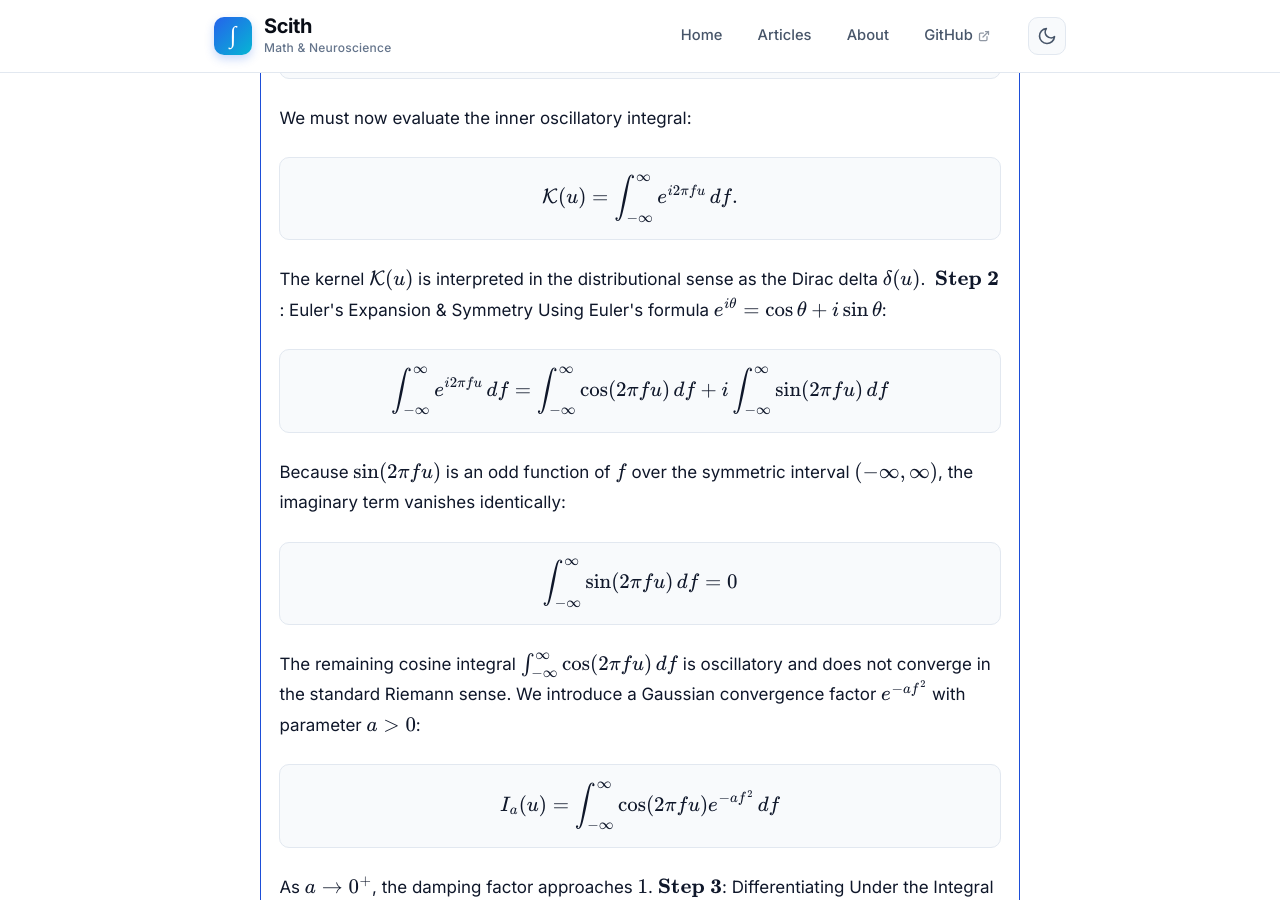
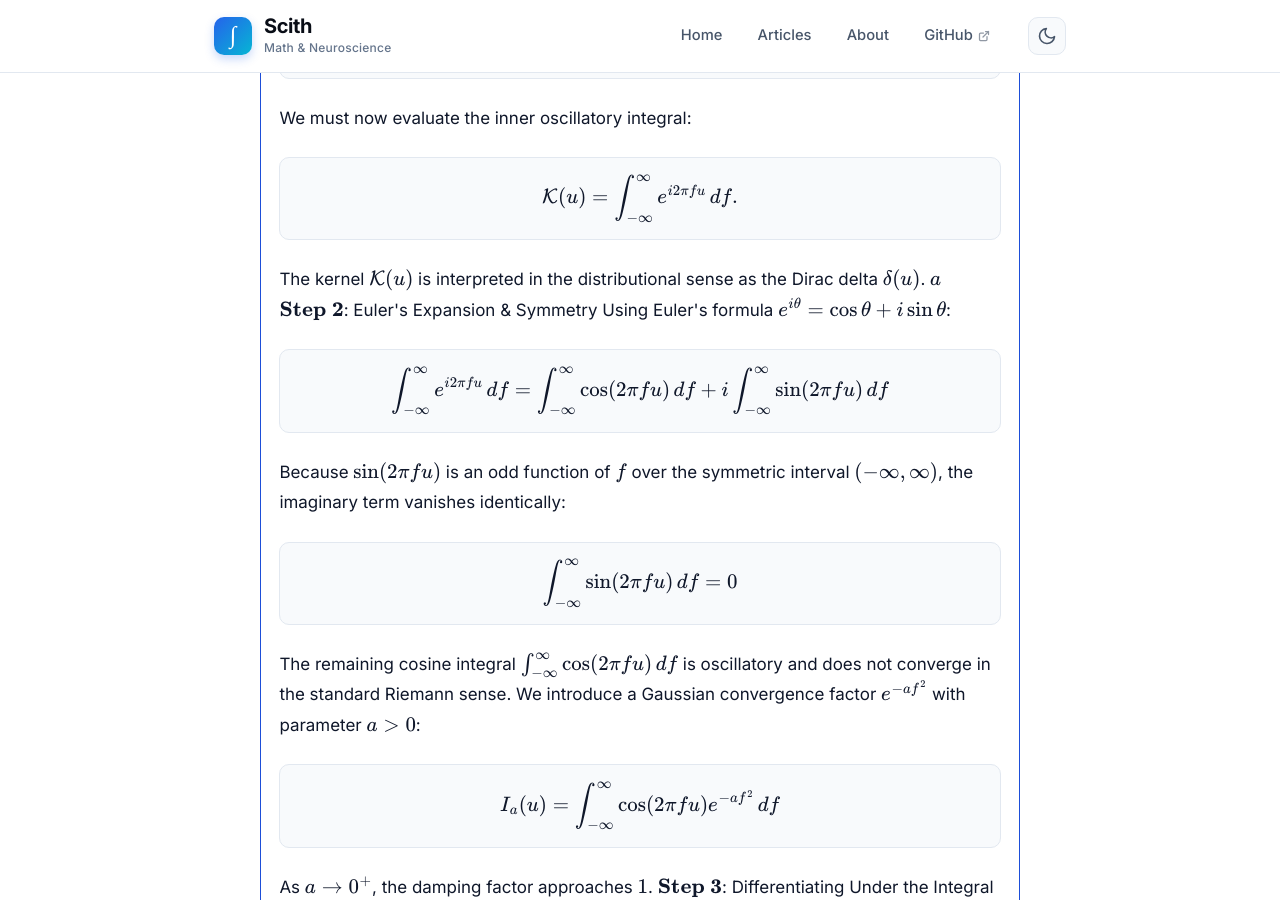
Before and after one commit to yashmrsawant/yashmrsawant.github.io, a Jekyll site: the page built from _posts/2026-04-01-the-fourier-transform-theory-proofs-and-neural-applications.md, in a window 1280 px wide and 900 px high, scrolled down 8214 px. Built offline with Jekyll 4.4.1, drawn with Linux system fonts in a browser that asks for light colours.

Commit message:
Auto-commit: Update blog 2026-10-18 12:21:21

```diff
--- a/_posts/2026-04-01-the-fourier-transform-theory-proofs-and-neural-applications.md
+++ b/_posts/2026-04-01-the-fourier-transform-theory-proofs-and-neural-applications.md
@@ -294,7 +294,7 @@ $$
 The kernel \(\mathcal{K}(u)\) is interpreted in the distributional sense as the Dirac delta \(\delta(u)\).
 
 
-$\\$
+$a\\$
 
 $\textbf{Step 2}$: Euler's Expansion & Symmetry
 
```
